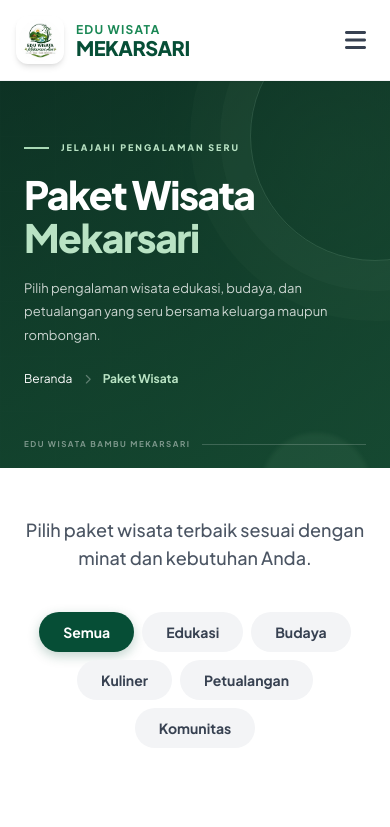
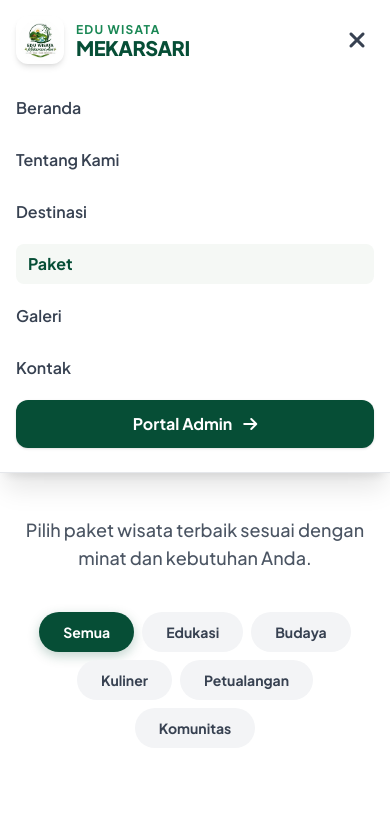
Before and after one commit to kkngradasimekarsariselaawi/eduwisata, a plain HTML site: page paket.html in a window 390 px wide. Both pictures are taken after a click on the button "Toggle menu". Shown: the top 827 px of the page. Drawn offline with nearby package versions, Linux system fonts and the light colour scheme; no server answers.

Commit message:
Update paket.html

```diff
--- a/paket.html
+++ b/paket.html
@@ -1251,5 +1251,44 @@ body::-webkit-scrollbar,
 <script type="module" src="assets/js/paket.js"></script>
 
 <script type="module" src="assets/js/main.js"></script>
+
+<!-- Tambahkan sebelum </body> -->
+<script>
+  document.addEventListener('DOMContentLoaded', () => {
+    const mobileMenuBtn = document.getElementById('mobile-menu-btn');
+    const mobileMenu = document.getElementById('mobile-menu');
+
+    if (mobileMenuBtn && mobileMenu) {
+      // Hapus kemungkinan listener ganda dengan cloneNode (opsional jika main.js juga memasangnya)
+      mobileMenuBtn.addEventListener('click', (e) => {
+        e.stopPropagation();
+        const isHidden = mobileMenu.classList.toggle('hidden');
+        mobileMenuBtn.setAttribute('aria-expanded', String(!isHidden));
+
+        // Ubah ikon bars <-> xmark
+        const icon = mobileMenuBtn.querySelector('i');
+        if (icon) {
+          icon.classList.toggle('fa-bars', isHidden);
+          icon.classList.toggle('fa-xmark', !isHidden);
+        }
+      });
+
+      // Tutup menu otomatis saat klik di luar area header
+      document.addEventListener('click', (e) => {
+        if (!mobileMenu.contains(e.target) && !mobileMenuBtn.contains(e.target)) {
+          if (!mobileMenu.classList.contains('hidden')) {
+            mobileMenu.classList.add('hidden');
+            mobileMenuBtn.setAttribute('aria-expanded', 'false');
+            const icon = mobileMenuBtn.querySelector('i');
+            if (icon) {
+              icon.classList.add('fa-bars');
+              icon.classList.remove('fa-xmark');
+            }
+          }
+        }
+      });
+    }
+  });
+</script>
 </body>
 </html>
```
